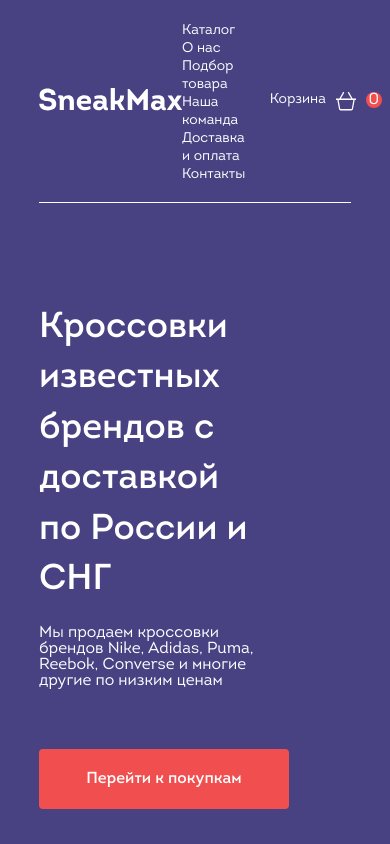
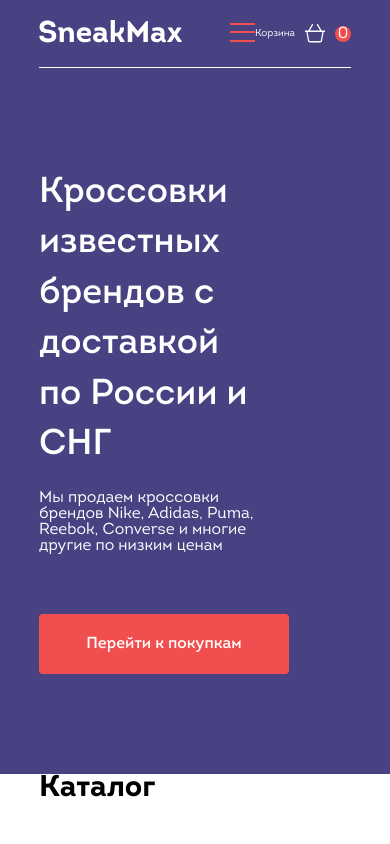
Before and after one commit to migel-ka/diplom3, a React (Vite) app: page / in a window 390 px wide. Shown: the top 844 px of the page. Built offline with nearby package versions, Linux system fonts and the light colour scheme; no server answers.

Commit message:
Окончательная верстка

```diff
--- /dev/null
+++ b/src/components/Nav/BurgerMenu/index.tsx
@@ -0,0 +1,27 @@
+import style from "./style.module.css";
+import { HashLink as Link } from 'react-router-hash-link';
+import { FC } from "react";
+
+interface Props {
+    handleMenu: () => void;
+  }
+
+const NavMobile: FC<Props> = ({ handleMenu }) => {
+
+
+    return (
+        <nav className={style.container}>
+            <div className={style.menu}>
+            <button onClick={handleMenu}>&times;</button>
+              <Link to="#CatalocSection" className={style.containerLink}> Каталог </Link>
+              <Link to="#AboutUsSection" className={style.containerLink}> О нас </Link>
+              <Link to="#SelectionSection" className={style.containerLink}> Подбор товара </Link>
+              <Link to="#ComandosSection" className={style.containerLink}> Наша команда </Link>
+              <Link to="#QuestionsSection" className={style.containerLink}> Доставка и оплата </Link>
+              <Link to="#ContactSection" className={style.containerLink}> Контакты </Link>
+            </div>
+        </nav>
+    );
+};
+
+export default NavMobile;
--- /dev/null
+++ b/src/components/Nav/BurgerMenu/style.module.css
@@ -0,0 +1,23 @@
+.menu {
+    display: flex;
+    flex-direction: column;
+    position: absolute;
+    top: 40px;
+    right: 20px;
+    background-color: white;
+    box-shadow: 0 2px 5px rgba(0, 0, 0, 0.2);
+}
+
+.link {
+    padding: 10px 15px;
+    text-decoration: none;
+    color: #333;
+}
+
+.containerLink {
+    color: var(--text-color);
+}
+
+.containerLink:hover {
+    color: var(--accent-color);
+}
--- a/src/components/Nav/index.tsx
+++ b/src/components/Nav/index.tsx
@@ -2,7 +2,7 @@
 import style from "./style.module.css";
 import { HashLink as Link } from 'react-router-hash-link';
 
-function Nav() {
+export const Nav = () => {
 
     return (
       <nav className={style.container}>
--- a/src/components/Nav/style.module.css
+++ b/src/components/Nav/style.module.css
@@ -11,6 +11,11 @@
     .containerLink:not(:last-child) {
         margin-right: 15px;
     }
+
+    .containerLink {
+        font-size: 10px;
+    }
+
 }
 
 @media (max-width: 1024px) {
@@ -18,3 +23,9 @@
         margin-right: 10px;
     }
 }
+
+@media (max-width: 900px) {
+    .container {
+        display: none;
+    }
+}
--- a/src/components/button/basketButton/style.module.css
+++ b/src/components/button/basketButton/style.module.css
@@ -29,6 +29,12 @@
     .containerLink:not(:last-child) {
         margin-right: 15px;
     }
+
+    .container {
+        font-size: 10px;
+        align-items: center;
+    }
+
 }
 
 @media (max-width: 1024px) {
--- a/src/components/filter/FilterGender/index.tsx
+++ b/src/components/filter/FilterGender/index.tsx
@@ -9,11 +9,11 @@ interface IProps {
 
 const genders = [
   {
-    value: "мужской",
+    value: "Мужской",
     label: "male",
   },
   {
-    value: "женский",
+    value: "Женский",
     label: "female",
   },
 ];
--- a/src/components/filter/FilterPrice/style.module.css
+++ b/src/components/filter/FilterPrice/style.module.css
@@ -5,25 +5,13 @@
     padding: 10px 0;
     position: relative;
 
-    &:before {
-      content: "";
-      position: absolute;
-      top: 50%;
-      right: 50%;
-      transform: translate(-50%, -50%);
-      width: 1px;
-      height: 34px;
-      background-color: var(--gray);
-    }
-
     input {
       max-width: 120px;
       text-align: center;
     }
 }
 
-.noUi {
-  &-target {
+.noUi-target{
   width: 100%;
   position: absolute;
   bottom: 0;
@@ -32,28 +20,20 @@
   border: none;
 }
 
-  &-horizontal {
+.noUi-horizontal {
   height: 4px;
 }
 
-  &-connect {
-    background: #444b58;
+.noUi-connect {
+  background: grey;
 }
 
-  &-handle {
+.noUi-handle {
   width: 6px;
   height: 20px;
-    background-color: #444b58;
+  background-color: grey;
   box-shadow: none;
   border: none;
   top: -8px;
   right: -3px;
-
-    &::before {
-      content: none;
 }
-    &::after {
-      content: none;
-    }
-  }
-}
--- a/src/components/header/index.tsx
+++ b/src/components/header/index.tsx
@@ -4,9 +4,15 @@ import Nav from "../Nav/index";
 import { Link } from "react-router-dom";
 import BasketButton from "../button/basketButton/index";
 import ButtonOne from "../button/button";
+import { useState } from "react";
+import NavMobile from "../Nav/BurgerMenu";
 
-function Header() {
+const Header = () => {
+  const [menuOpen, setMenuOpen] = useState(false)
 
+  const handleMenu = ()=> {
+    setMenuOpen(!menuOpen)
+  }
   const handleClick = () => {
     console.log("Кнопка нажата!");
   };
@@ -18,6 +24,14 @@ function Header() {
           <img src={LOGO} alt="logo" />
           </Link>
           <div className={style.containerNav}>
+          <button className={style.burgerBTN} onClick={handleMenu}>
+            <div className={style.burger} >
+                <div className={style.burgerLine}></div>
+                <div className={style.burgerLine}></div>
+                <div className={style.burgerLine}></div>
+            </div>
+            </button>
+            {menuOpen && <NavMobile handleMenu = {handleMenu}/>}
              <Nav />
              <BasketButton />
           </div>
--- a/src/components/header/style.module.css
+++ b/src/components/header/style.module.css
@@ -11,6 +11,10 @@
     justify-content: space-between;
     align-items: center;
     border-bottom: 1px solid var(--white-color) ;
+}
+
+.burgerBTN {
+    border: none;
 }
 
 .containerIntro {
@@ -32,6 +36,18 @@
     align-items: center;
 }
 
+.burger {
+    display: none;
+    right: 200px;
+    top: 20px;
+}
+
+.burgerLine {
+    height: 2px;
+    width: 100%;
+    background-color: var(--accent-color);
+}
+
 @media (max-width: 1366px) {
     .container {
         padding: 0 10%;
@@ -43,3 +59,27 @@
         padding: 0 10%;
     }
 }
+
+@media (max-width: 900px) {
+    .burger {
+        position: absolute;
+        cursor: pointer;
+        display: flex;
+        flex-direction: column;
+        justify-content: space-around;
+        width: 25px;
+        height: 25px;
+    }
+}
+
+@media (max-width: 700px) {
+    .burger {
+        right: 175px;
+    }
+}
+
+@media (max-width: 400px) {
+    .burger {
+        right: 135px;
+    }
+}
--- a/src/components/slices/basketSlice.ts
+++ b/src/components/slices/basketSlice.ts
@@ -22,7 +22,7 @@ export interface ISneakers {
 }
 
 // Определяем базовый URL для API
-const BASE_URL: string = "https://41da9a196ecd7a5c.mokky.dev";
+const BASE_URL: string = "https://cd7cde69e5a3eb92.mokky.dev";
 
 // Создаем асинхронный экшен для получения корзины
 export const fetchBasket = createAsyncThunk<ISneakers[]>(
```
Lines whose indentation alone changed are shown as unchanged.
